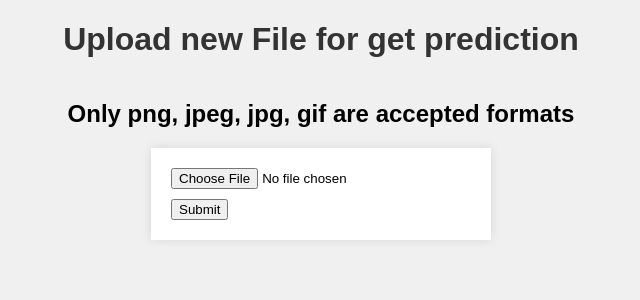
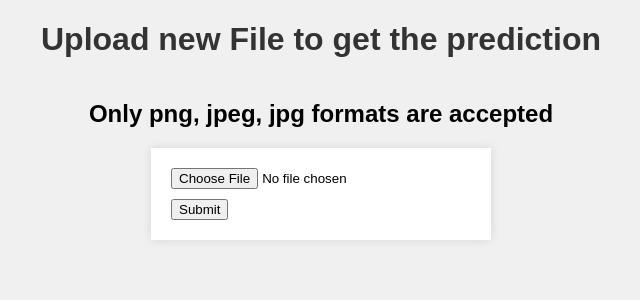
Before and after one commit to EFREI-2024-ADDE92/Groupe3Image, a Flask app: page / in a window 1280 px wide. Shown: the top 300 px of the page, without its empty margins (319-959 px from the left). Run offline with Flask 3, Linux system fonts and the light colour scheme.

Commit message:
Update show_image_prediction.html

```diff
--- a/templates/show_image_prediction.html
+++ b/templates/show_image_prediction.html
@@ -36,8 +36,8 @@
 </head>
 <body>
  <div>
- <h1>Upload new File for get prediction</h1>
- <h2>Only png, jpeg, jpg, gif are accepted formats</h2>
+ <h1>Upload new File to get the prediction</h1>
+ <h2>Only png, jpeg, jpg formats are accepted</h2>
  <form method="post" enctype="multipart/form-data">
  <input type="file" name="file">
  <input type="submit">
```
